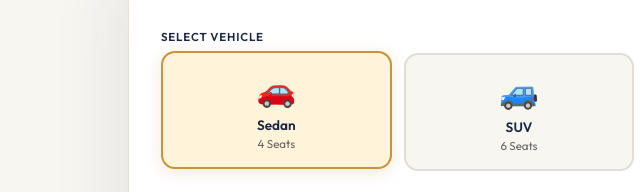
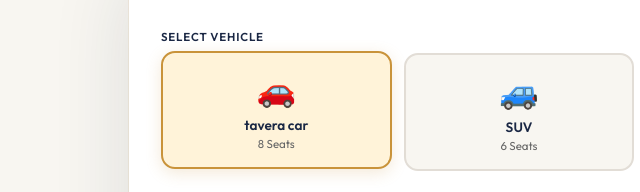
Before and after one commit to sowmiyatravelsapt/sowmiya-travels, a website: page index.html in a window 1280 px wide. Shown: the part 1055-1247 px from the top of the page, 121-761 px from the left. Drawn offline with nearby package versions, Linux system fonts and the light colour scheme.

Commit message:
Update index.html

```diff
--- a/index.html
+++ b/index.html
@@ -578,7 +578,7 @@
         <label style="font-size:0.72rem;font-weight:700;color:var(--navy);text-transform:uppercase;letter-spacing:0.07em;display:block;margin-bottom:0.6rem;">Select Vehicle</label>
         <div class="car-types">
           <div class="car-type selected" onclick="selectCar(this,'Sedan')">
-            <span class="icon">🚗</span><div class="name">Sedan</div><div class="seats">4 Seats</div>
+            <span class="icon">🚗</span><div class="name">tavera car</div><div class="seats">8 Seats</div>
           </div>
           <div class="car-type" onclick="selectCar(this,'SUV')">
             <span class="icon">🚙</span><div class="name">SUV</div><div class="seats">6 Seats</div>
```
